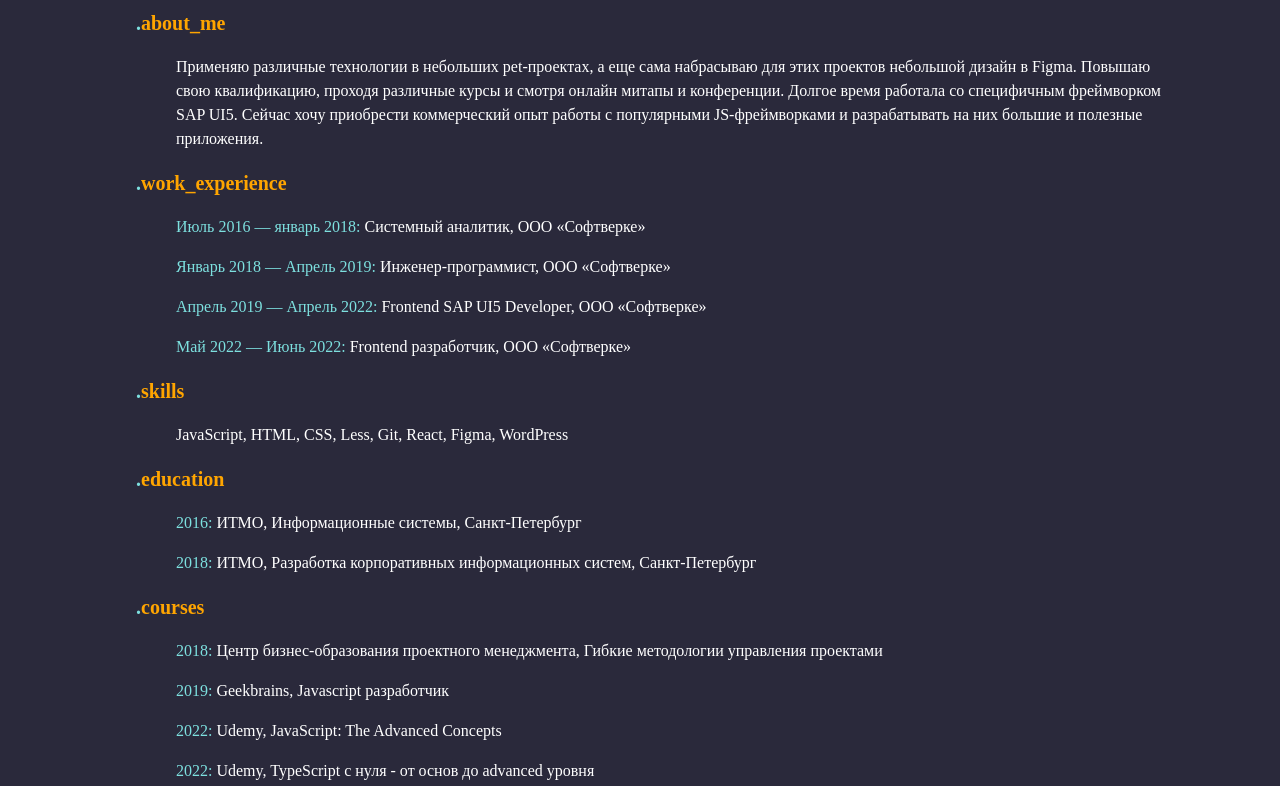
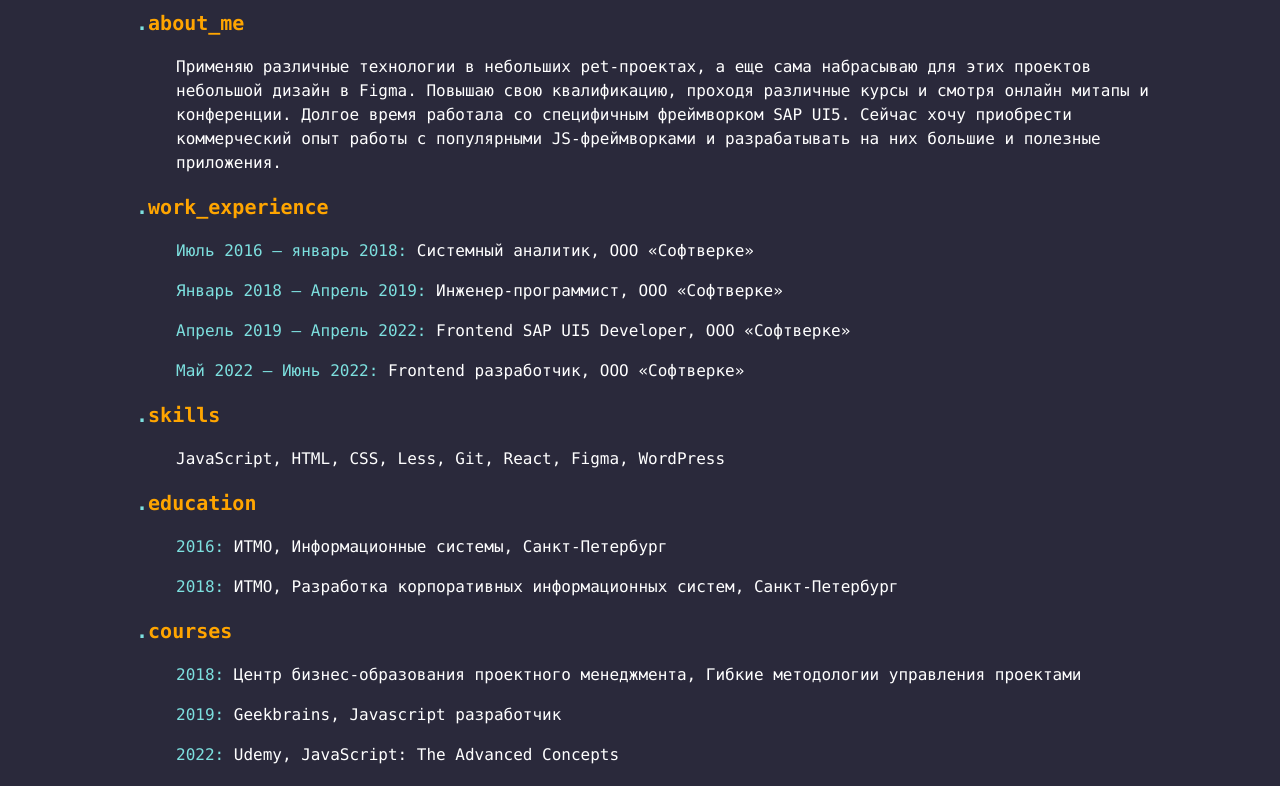
Before and after one commit to PolinkaLa/curriculum-vitae, a Gatsby site: page / in a window 1280 px wide. Shown: the part 594-1380 px from the top of the page. Built offline with nearby package versions, Linux system fonts and the light colour scheme; Gatsby itself is replaced by a stand-in of ours.

Commit message:
fix font

```diff
--- a/src/css/style.css
+++ b/src/css/style.css
@@ -8,7 +8,7 @@ body,
 .pageStyles {
   color: #fff;
   padding: 96px;
-  font-family: "Menlo, Monaco, 'Courier New', monospace";
+  font-family: Menlo, Monaco, 'Courier New', monospace;
   background-color: #2a293b;
   line-height: 150%;
 }
```
